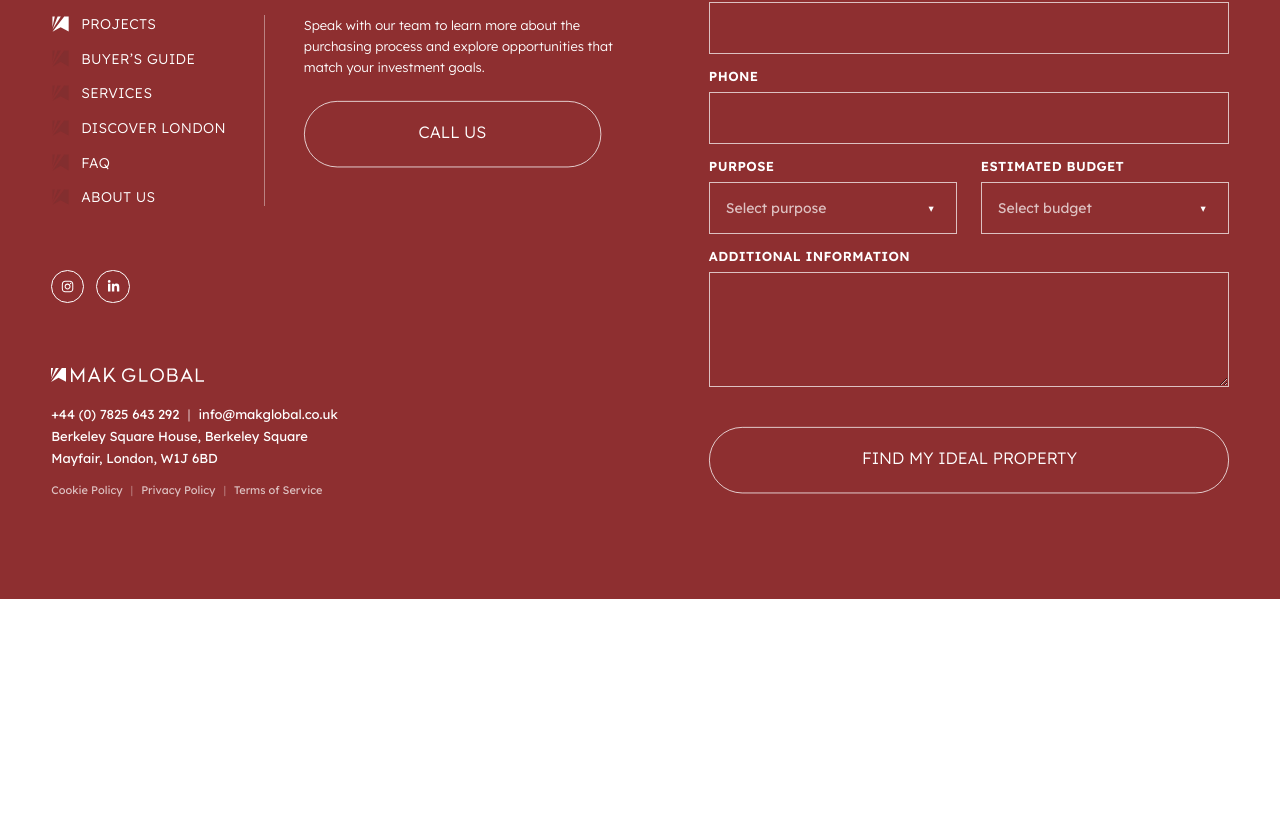
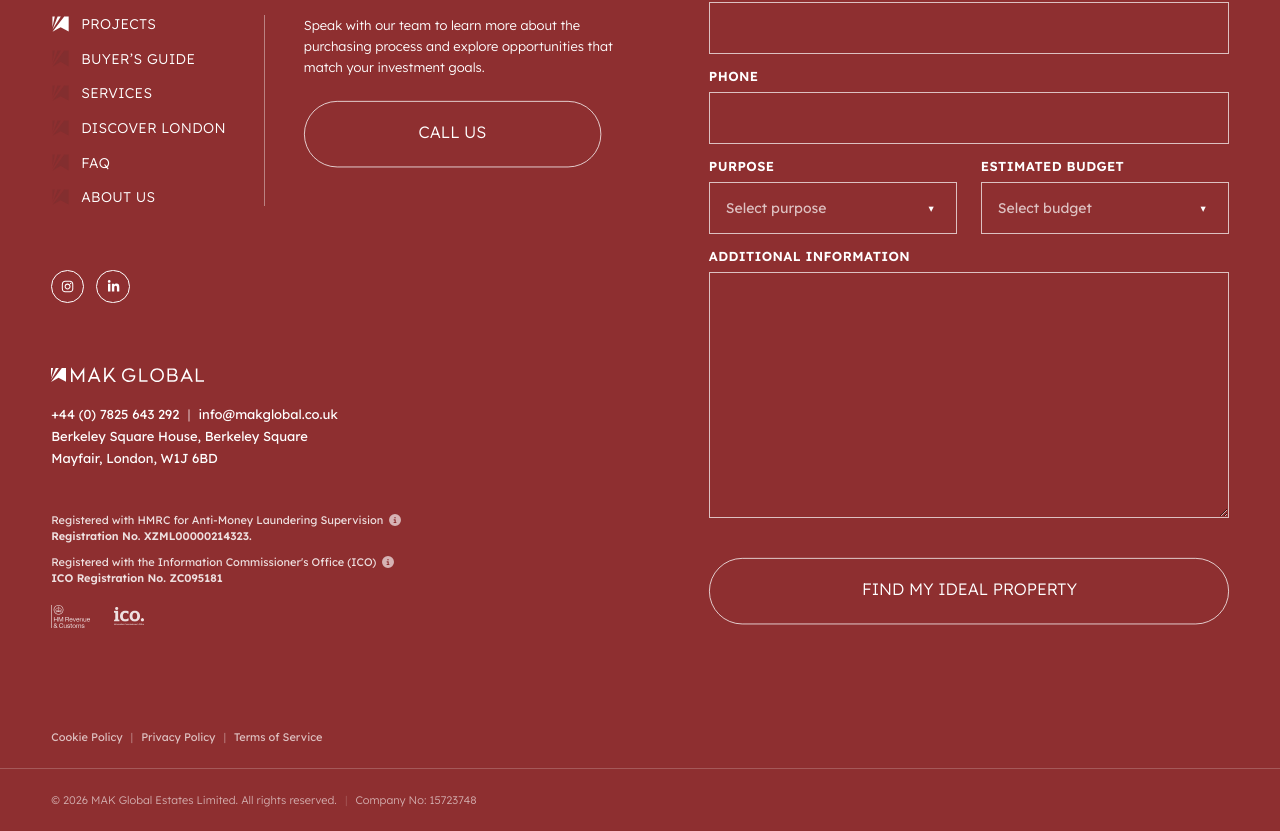
Before and after one commit to cilekeren/makglobal, a React (Vite) app: page /cookie-policy in a window 1280 px wide. Shown: the part 1368-2199 px from the top of the page. Before the commit the page ends 1967 px from the top, so only its background shows below. Built offline with nearby package versions, Linux system fonts and the light colour scheme; a web font is replaced by a local one.

Commit message:
footer guncellemeleri

```diff
--- a/src/components/Footer/Footer.jsx
+++ b/src/components/Footer/Footer.jsx
@@ -1,12 +1,14 @@
 import { useEffect, useRef, useState } from 'react'
 import { Link } from 'react-router-dom'
 import { useTranslation } from 'react-i18next'
-import { FaInstagram, FaLinkedinIn } from 'react-icons/fa6'
+import { FaInstagram, FaLinkedinIn, FaCircleInfo } from 'react-icons/fa6'
 import logoIcon from '../../assets/hero/logo-mark2.svg'
 import logoMak from '../../assets/hero/logo-mark.svg'
 import logoGlobal from '../../assets/hero/logo-text.svg'
 import navMarkWhite from '../../assets/hero/nav-mak-mark-white.svg'
 import navMarkMaroon from '../../assets/hero/nav-mak-mark-maroon.svg'
+import hmrcLogo from '../../assets/footer/hmrc-logo.svg'
+import icoLogo from '../../assets/footer/ico-logo.webp'
 import Button from '../common/Button'
 import styles from './Footer.module.css'
 
@@ -73,6 +75,53 @@ function FormSelect({ id, placeholder, options, value, onChange }) {
         </ul>
       )}
     </div>
+  )
+}
+
+// info icon that shows an explanatory popup on hover (desktop) or tap
+// (mobile) — reuses FormSelect's open/close-on-outside-click mechanism above.
+function InfoTooltip({ text }) {
+  const [open, setOpen] = useState(false)
+  const rootRef = useRef(null)
+
+  useEffect(() => {
+    if (!open) return
+    const onDocClick = (e) => {
+      if (rootRef.current && !rootRef.current.contains(e.target)) setOpen(false)
+    }
+    const onKey = (e) => {
+      if (e.key === 'Escape') setOpen(false)
+    }
+    document.addEventListener('mousedown', onDocClick)
+    document.addEventListener('keydown', onKey)
+    return () => {
+      document.removeEventListener('mousedown', onDocClick)
+      document.removeEventListener('keydown', onKey)
+    }
+  }, [open])
+
+  return (
+    <span
+      className={styles.infoTooltip}
+      ref={rootRef}
+      onMouseEnter={() => setOpen(true)}
+      onMouseLeave={() => setOpen(false)}
+    >
+      <button
+        type="button"
+        className={styles.infoIcon}
+        aria-label="More information"
+        aria-expanded={open}
+        onClick={() => setOpen((o) => !o)}
+      >
+        <FaCircleInfo />
+      </button>
+      {open && (
+        <span className={styles.infoPopup} role="tooltip">
+          {text}
+        </span>
+      )}
+    </span>
   )
 }
 
@@ -266,19 +315,38 @@ export default function Footer() {
               Mayfair, London, W1J 6BD
             </p>
 
-            <nav className={styles.legalLinks} aria-label="Legal">
-              <Link to="/cookie-policy" className={styles.legalLink}>
-                {t('footer.legal.cookiePolicy')}
-              </Link>
-              <span className={styles.legalDivider} aria-hidden="true">|</span>
-              <Link to="/privacy-policy" className={styles.legalLink}>
-                {t('footer.legal.privacyPolicy')}
-              </Link>
-              <span className={styles.legalDivider} aria-hidden="true">|</span>
-              <Link to="/terms-of-service" className={styles.legalLink}>
-                {t('footer.legal.termsOfService')}
-              </Link>
-            </nav>
+            <div className={styles.compliance}>
+              <p className={styles.complianceRow}>
+                <span className={styles.complianceLabel}>{t('footer.compliance.hmrcLabel')}</span>
+                <InfoTooltip text={t('footer.compliance.hmrcInfo')} />
+              </p>
+              <p className={styles.complianceValue}>{t('footer.compliance.hmrcNumber')}</p>
+
+              <p className={styles.complianceRow}>
+                <span className={styles.complianceLabel}>{t('footer.compliance.icoLabel')}</span>
+                <InfoTooltip text={t('footer.compliance.icoInfo')} />
+              </p>
+              <p className={styles.complianceValue}>{t('footer.compliance.icoNumber')}</p>
+
+              <div className={styles.complianceLogos}>
+                <a
+                  href="https://www.gov.uk/government/organisations/hm-revenue-customs"
+                  target="_blank"
+                  rel="noopener noreferrer"
+                  aria-label="HM Revenue & Customs"
+                >
+                  <img src={hmrcLogo} className={styles.complianceLogo} alt="HM Revenue & Customs" />
+                </a>
+                <a
+                  href="https://ico.org.uk"
+                  target="_blank"
+                  rel="noopener noreferrer"
+                  aria-label="Information Commissioner's Office"
+                >
+                  <img src={icoLogo} className={styles.icoLogo} alt="Information Commissioner's Office" />
+                </a>
+              </div>
+            </div>
           </div>
         </div>
 
@@ -371,6 +439,28 @@ export default function Footer() {
           </div>
         </form>
       </div>
+
+      <nav className={styles.legalBar} aria-label="Legal">
+        <Link to="/cookie-policy" className={styles.legalLink}>
+          {t('footer.legal.cookiePolicy')}
+        </Link>
+        <span className={styles.legalDivider} aria-hidden="true">|</span>
+        <Link to="/privacy-policy" className={styles.legalLink}>
+          {t('footer.legal.privacyPolicy')}
+        </Link>
+        <span className={styles.legalDivider} aria-hidden="true">|</span>
+        <Link to="/terms-of-service" className={styles.legalLink}>
+          {t('footer.legal.termsOfService')}
+        </Link>
+      </nav>
+
+      <div className={styles.bottomBar}>
+        <p className={styles.bottomBarText}>
+          {t('footer.compliance.copyright')}
+          <span className={styles.legalDivider} aria-hidden="true">|</span>
+          {t('footer.compliance.companyNumber')}
+        </p>
+      </div>
     </footer>
   )
 }
--- a/src/components/Footer/Footer.module.css
+++ b/src/components/Footer/Footer.module.css
@@ -187,11 +187,12 @@
   opacity: 0.6;
 }
 
-.legalLinks {
+.legalBar {
   display: flex;
   align-items: center;
+  justify-content: flex-start;
   flex-wrap: wrap;
-  margin: clamp(10px, 1.2vw, 14px) 0 0;
+  padding: 0 clamp(24px, 4vw, 64px) clamp(16px, 2vw, 24px);
 }
 
 .legalLink {
@@ -214,6 +215,130 @@
   font-size: clamp(11px, 0.8vw, 13px);
   color: #fff;
   opacity: 0.35;
+}
+
+.compliance {
+  margin-top: clamp(32px, 3.6vw, 44px);
+}
+
+.complianceRow {
+  margin: 0;
+  display: flex;
+  align-items: center;
+  gap: 6px;
+  font-family: 'Lexend Deca', sans-serif;
+  font-weight: 400;
+  font-size: clamp(11px, 0.8vw, 13px);
+  color: #fff;
+  opacity: 0.85;
+}
+
+.complianceRow:not(:first-child) {
+  margin-top: clamp(8px, 1vw, 12px);
+}
+
+.complianceValue {
+  margin: 2px 0 0;
+  font-family: 'Lexend Deca', sans-serif;
+  font-weight: 600;
+  font-size: clamp(11px, 0.8vw, 13px);
+  color: #fff;
+  opacity: 0.85;
+}
+
+.complianceLogos {
+  display: flex;
+  align-items: center;
+  gap: clamp(16px, 2vw, 24px);
+  margin-top: clamp(14px, 1.6vw, 20px);
+}
+
+.complianceLogo {
+  height: clamp(20px, 1.8vw, 26px);
+  width: auto;
+  opacity: 0.85;
+  transition: opacity 0.2s ease;
+}
+
+.icoLogo {
+  height: clamp(16px, 1.4vw, 20px);
+  width: auto;
+  opacity: 0.85;
+  transition: opacity 0.2s ease;
+  /* raster logo ships navy-on-transparent; this recolors it white to match
+     the HMRC svg (which is edited to fill="#fff" directly) since a webp
+     can't have its fill swapped via CSS the way an inline-able svg can. */
+  filter: brightness(0) invert(1);
+}
+
+.complianceLogos a:hover .complianceLogo,
+.complianceLogos a:hover .icoLogo {
+  opacity: 1;
+}
+
+.infoTooltip {
+  position: relative;
+  display: inline-flex;
+  align-items: center;
+}
+
+.infoIcon {
+  display: flex;
+  align-items: center;
+  justify-content: center;
+  background: none;
+  border: none;
+  padding: 0;
+  color: #fff;
+  opacity: 0.75;
+  font-size: 12px;
+  line-height: 1;
+  cursor: pointer;
+  transition: opacity 0.2s ease;
+}
+
+.infoIcon:hover,
+.infoIcon:focus-visible {
+  opacity: 1;
+  outline: none;
+}
+
+.infoPopup {
+  position: absolute;
+  left: 50%;
+  transform: translateX(-50%);
+  bottom: calc(100% + 10px);
+  z-index: 20;
+  width: min(280px, 70vw);
+  background: #fff;
+  color: #3a3a3a;
+  font-family: 'Lexend Deca', sans-serif;
+  font-weight: 400;
+  font-size: 12px;
+  line-height: 1.6;
+  padding: 12px 14px;
+  border-radius: 4px;
+  box-shadow: 0 8px 24px rgba(0, 0, 0, 0.25);
+}
+
+.bottomBar {
+  border-top: 1px solid rgba(255, 255, 255, 0.2);
+  padding: clamp(16px, 2vw, 24px) clamp(24px, 4vw, 64px);
+}
+
+.bottomBarText {
+  max-width: 1600px;
+  margin: 0 auto;
+  display: flex;
+  align-items: center;
+  justify-content: flex-start;
+  flex-wrap: wrap;
+  font-family: 'Lexend Deca', sans-serif;
+  font-weight: 300;
+  font-size: clamp(11px, 0.75vw, 12px);
+  color: #fff;
+  opacity: 0.6;
+  text-align: left;
 }
 
 .form {
@@ -391,6 +516,11 @@
     max-width: 100%;
   }
 
+  .complianceRow,
+  .complianceLogos {
+    justify-content: center;
+  }
+
   .social {
     justify-content: center;
   }
--- a/src/i18n/locales/en.json
+++ b/src/i18n/locales/en.json
@@ -164,6 +164,16 @@
       "cookiePolicy": "Cookie Policy",
       "privacyPolicy": "Privacy Policy",
       "termsOfService": "Terms of Service"
+    },
+    "compliance": {
+      "hmrcLabel": "Registered with HMRC for Anti-Money Laundering Supervision",
+      "hmrcInfo": "MAK Global is registered with HM Revenue & Customs (HMRC) for Anti-Money Laundering supervision, supporting transparent and compliant property transactions in line with UK regulations.",
+      "hmrcNumber": "Registration No. XZML00000214323.",
+      "icoLabel": "Registered with the Information Commissioner's Office (ICO)",
+      "icoInfo": "MAK Global is registered with the ICO in relation to its data protection responsibilities, reflecting our commitment to handling personal information responsibly and in accordance with UK data protection requirements.",
+      "icoNumber": "ICO Registration No. ZC095181",
+      "copyright": "© 2026 MAK Global Estates Limited. All rights reserved.",
+      "companyNumber": "Company No: 15723748"
     }
   },
   "services": {
--- a/src/i18n/locales/tr.json
+++ b/src/i18n/locales/tr.json
@@ -164,6 +164,16 @@
       "cookiePolicy": "Çerez Politikası",
       "privacyPolicy": "Gizlilik Politikası",
       "termsOfService": "Kullanım Koşulları"
+    },
+    "compliance": {
+      "hmrcLabel": "HMRC nezdinde Kara Para Aklamayı Önleme Denetimi kapsamında kayıtlıdır",
+      "hmrcInfo": "MAK Global, Birleşik Krallık mevzuatına uygun, şeffaf ve uyumlu gayrimenkul işlemlerini desteklemek amacıyla Kara Para Aklamayı Önleme denetimi kapsamında HM Revenue & Customs (HMRC) nezdinde kayıtlıdır.",
+      "hmrcNumber": "Kayıt No. XZML00000214323.",
+      "icoLabel": "Bilgi Komisyonerliği Ofisi (ICO) nezdinde kayıtlıdır",
+      "icoInfo": "MAK Global, kişisel verileri sorumlu bir şekilde ve Birleşik Krallık veri koruma gerekliliklerine uygun olarak işleme taahhüdümüzü yansıtacak biçimde, veri koruma sorumlulukları kapsamında ICO nezdinde kayıtlıdır.",
+      "icoNumber": "ICO Kayıt No. ZC095181",
+      "copyright": "© 2026 MAK Global Estates Limited. Tüm hakları saklıdır.",
+      "companyNumber": "Şirket No: 15723748"
     }
   },
   "services": {
```
Also changed, not shown: src/assets/footer/hmrc-logo.svg (added), src/assets/footer/ico-logo.webp (added).
